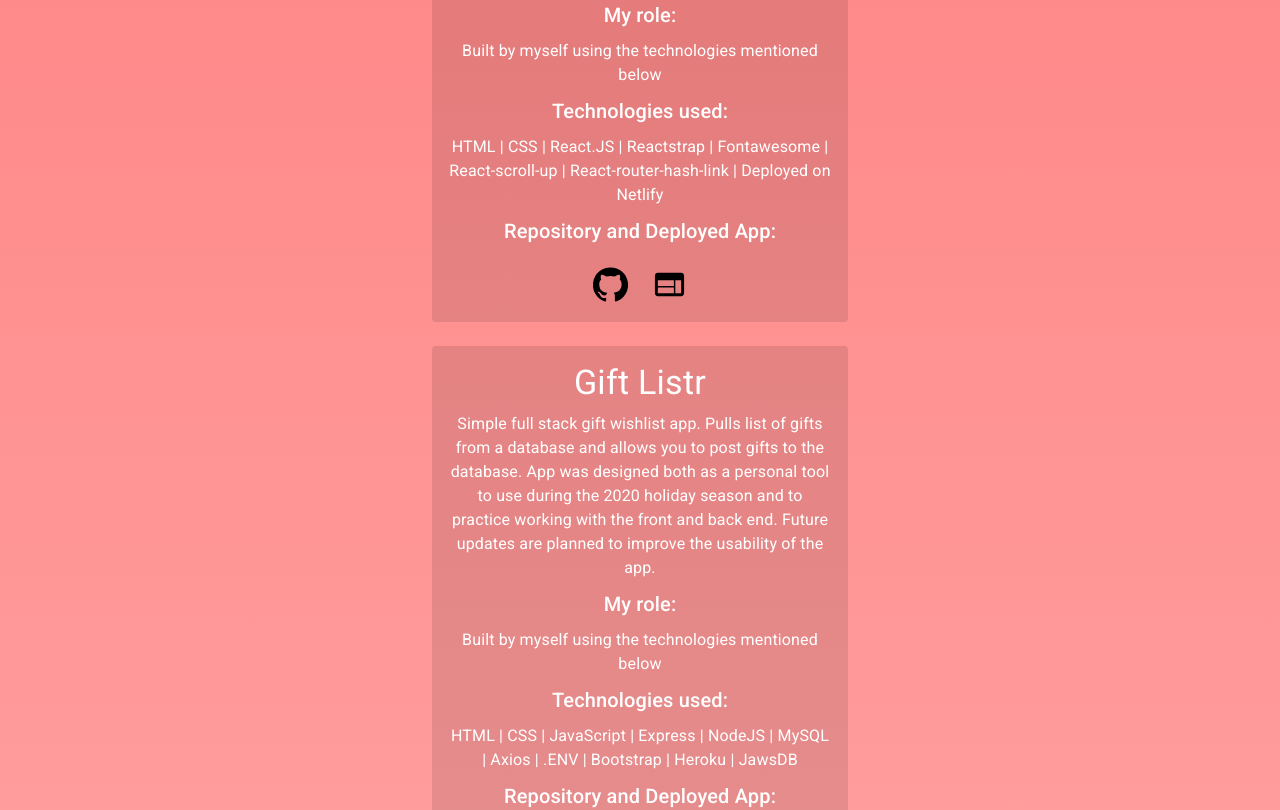
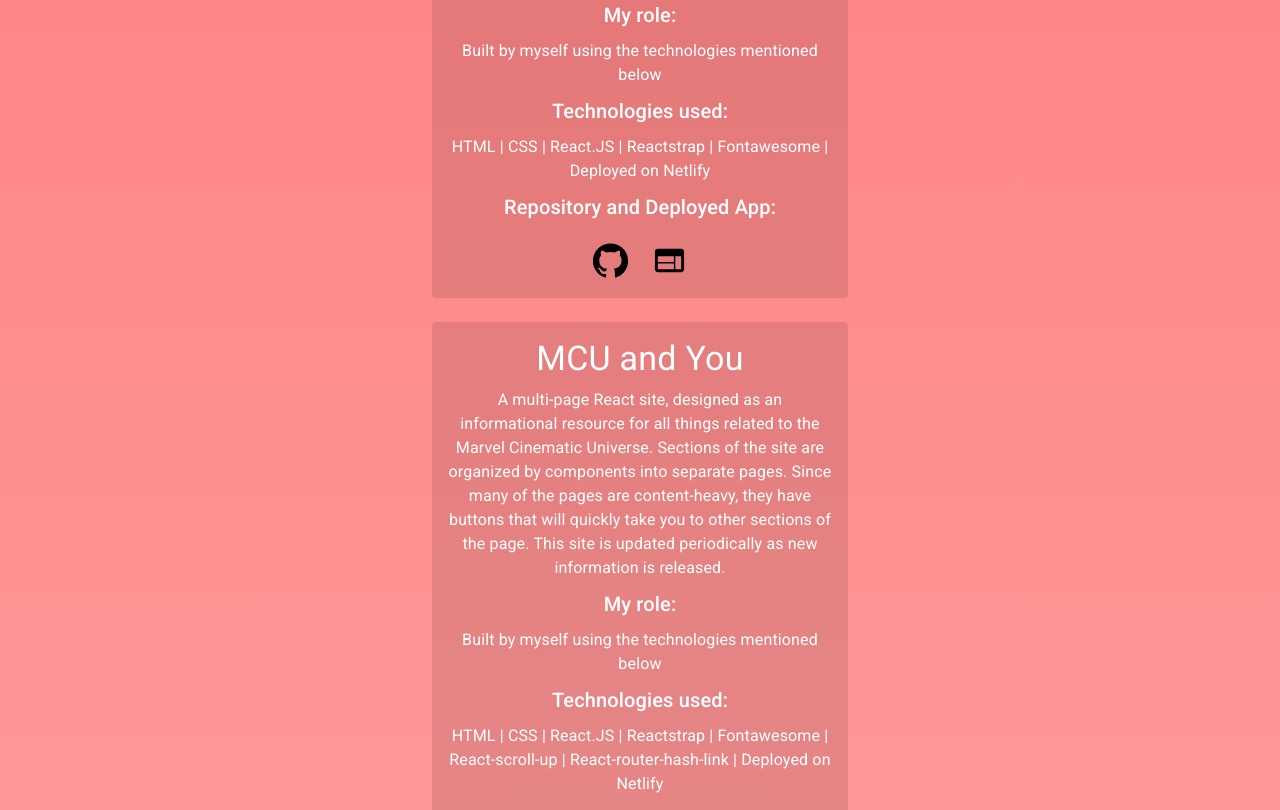
Before and after one commit to tironam/PortfolioReact, a React (Create React App) app: page / in a window 1280 px wide. Shown: the part 1620-2430 px from the top of the page. Built offline with nearby package versions, Linux system fonts and the light colour scheme.

Commit message:
Added new project to projects and added twitter link

```diff
--- a/src/pages/About/About.js
+++ b/src/pages/About/About.js
@@ -14,6 +14,7 @@
 import Paper from '@material-ui/core/Paper'
 import GitHubIcon from '@material-ui/icons/GitHub'
 import LinkedInIcon from '@material-ui/icons/LinkedIn'
+import TwitterIcon from '@material-ui/icons/Twitter'
 import EmailIcon from '@material-ui/icons/Email'
 import CopyrightIcon from '@material-ui/icons/Copyright'
 import { IconButton } from '@material-ui/core'
@@ -178,8 +179,17 @@
             </ScrollAnimation>
                 <ScrollAnimation animateIn="fadeIn" animateOut="fadeOut">
                     <ProjectCard
+                        name="Tironam Links"
+                        description="A Linktree clone to use on my personal social media accounts that displays numerous links to different sites in one place. Social media apps like TikTok and Instagram only let you put one link in your profile's bio, so this app allows you to share as many links as you want. Features a mobile first design since it will be viewed primarily from smartphones."
+                        role="Built by myself using the technologies mentioned below"
+                        tech="HTML | CSS | React.JS | Reactstrap | Fontawesome | Deployed on Netlify"
+                        GitHub="https://github.com/tironam/linkpage"
+                        App="https://tironamlinks.netlify.app"
+                        sm={12}
+                    />
+                    <ProjectCard
                         name="MCU and You"
-                        description="A multi-page React site, designed as an informational resource for all things related to the Marvel Cinematic Universe. Sections of the site are organized by components into separate pages. Since many of the pages are content-heavy, they have buttons that will quickly take you to other sections of the page."
+                        description="A multi-page React site, designed as an informational resource for all things related to the Marvel Cinematic Universe. Sections of the site are organized by components into separate pages. Since many of the pages are content-heavy, they have buttons that will quickly take you to other sections of the page. This site is updated periodically as new information is released."
                         role="Built by myself using the technologies mentioned below"
                         tech="HTML | CSS | React.JS | Reactstrap | Fontawesome | React-scroll-up | React-router-hash-link | Deployed on Netlify"
                         GitHub="https://github.com/tironam/MarvelResource"
@@ -254,6 +264,9 @@
             justify="center"
             alignItems="center"
             className={classes.contact}>
+                <IconButton href="https://twitter.com/tironacodes" className={classes.iconBtn} target="_blank">
+                    <TwitterIcon fontSize="large" />
+                </IconButton>
             <IconButton href="https://github.com/tironam" className={classes.iconBtn} target="_blank">
                 <GitHubIcon fontSize="large" />
             </IconButton>
```
